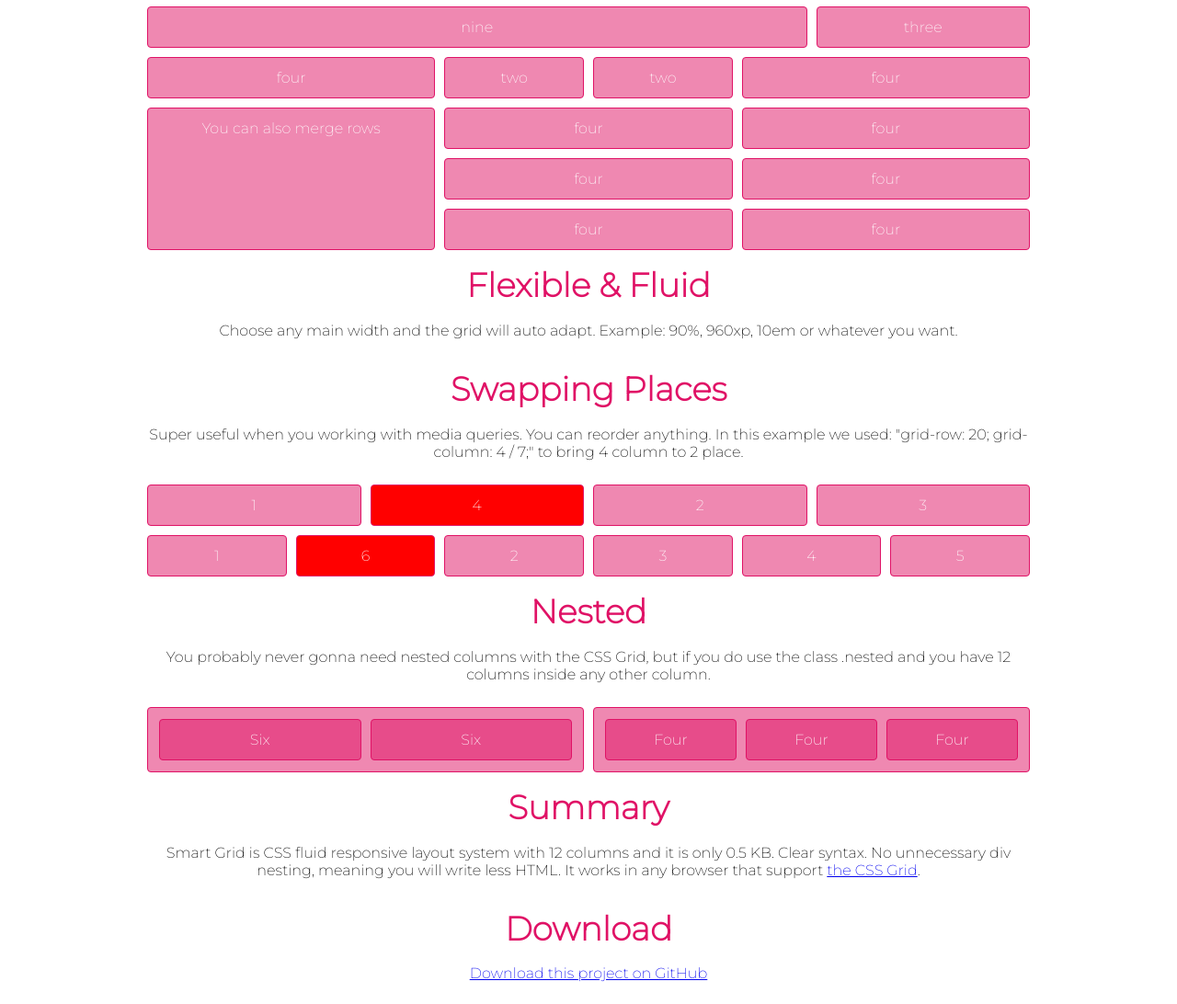
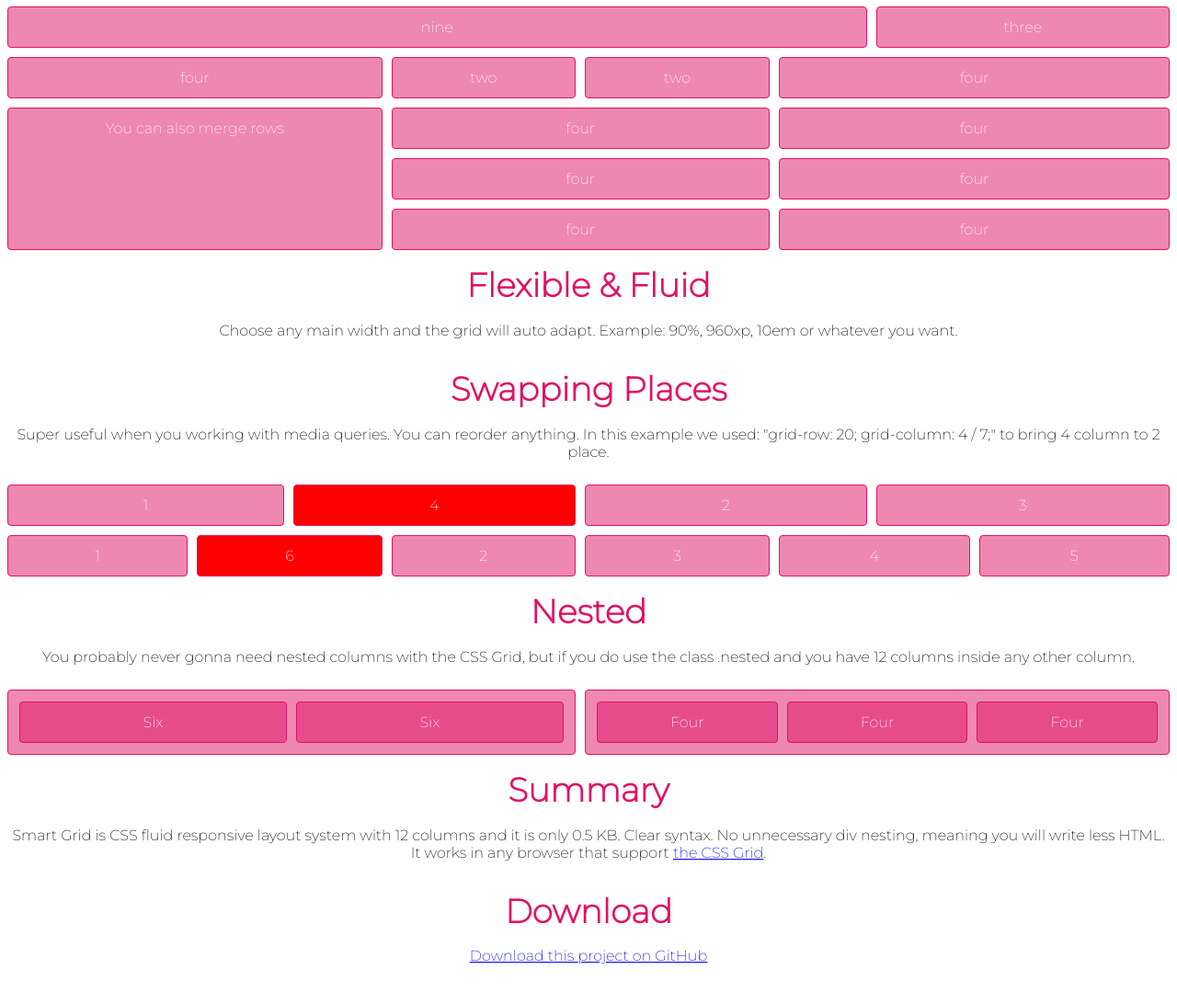
Before and after one commit to vladocar/SMART-CSS-GRID, a plain HTML site: page index.html in a window 1280 px wide. Shown: the part 799-1891 px from the top of the page at 92% size. Drawn offline with Linux system fonts and the light colour scheme.

Commit message:
Refactor following mobile-first principle

```diff
--- a/smart-grid.css
+++ b/smart-grid.css
@@ -1,9 +1,31 @@
 .main {
-  margin: 0 auto;
-  width: 960px;
     display: grid;
     grid-gap: 10px;
-  grid-template-columns: repeat(12, 1fr)
+    grid-template-columns: repeat(12, fr);
+    margin: 0 auto;
+    width: 100%;
+}
+
+.one, .two, .three, .four, .five, .six,
+.seven, .eight, .nine, .ten, .eleven, .twelve {
+    grid-column: auto / span 12
+}
+
+.nested {
+    display: grid;
+    grid-gap: 10px;
+    grid-template-columns: repeat(12, 1fr);
+}
+
+.merge-two-rows { grid-row: auto / span 2 }
+.merge-three-rows { grid-row: auto / span 3 }
+.merge-four-rows { grid-row: auto / span 4 }
+.merge-five-rows { grid-row: auto / span 5 }
+.merge-six-rows { grid-row: auto / span 6 }
+
+@media only screen and (min-width: 481px) {
+    .main {
+        max-width: 1280px;
     }
 
     .one { grid-column: auto / span 1 }
@@ -17,20 +39,4 @@
     .nine { grid-column: auto / span 9 }
     .ten { grid-column: auto / span 10 }
     .eleven { grid-column: auto / span 11 }
-.twelve { grid-column: auto / span 12 }
-
-.merge-two-rows{ grid-row: auto / span 2 }
-.merge-three-rows{ grid-row: auto / span 3 }
-.merge-four-rows{ grid-row: auto / span 4 }
-.merge-five-rows{ grid-row: auto / span 5 }
-.merge-six-rows{ grid-row: auto / span 6 }
-
-.nested{ display: grid; grid-gap: 10px;
-grid-template-columns: repeat(12, 1fr) }
-
-@media only screen and (max-width: 480px)   {
-  .main{ width: 100% }
-      .one,.two,.three,.four,.five,.six,.seven,.eight,.nine,.ten,.eleven{
-        grid-column: auto / span 12
 }
-  }
```
Lines whose indentation alone changed are shown as unchanged.
